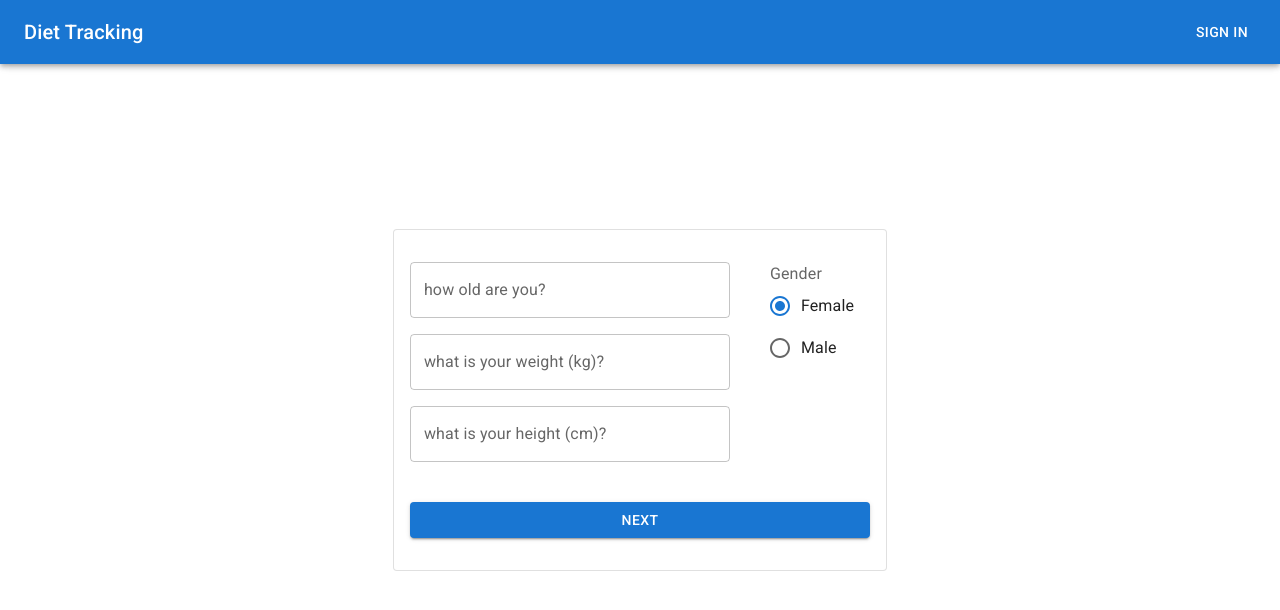
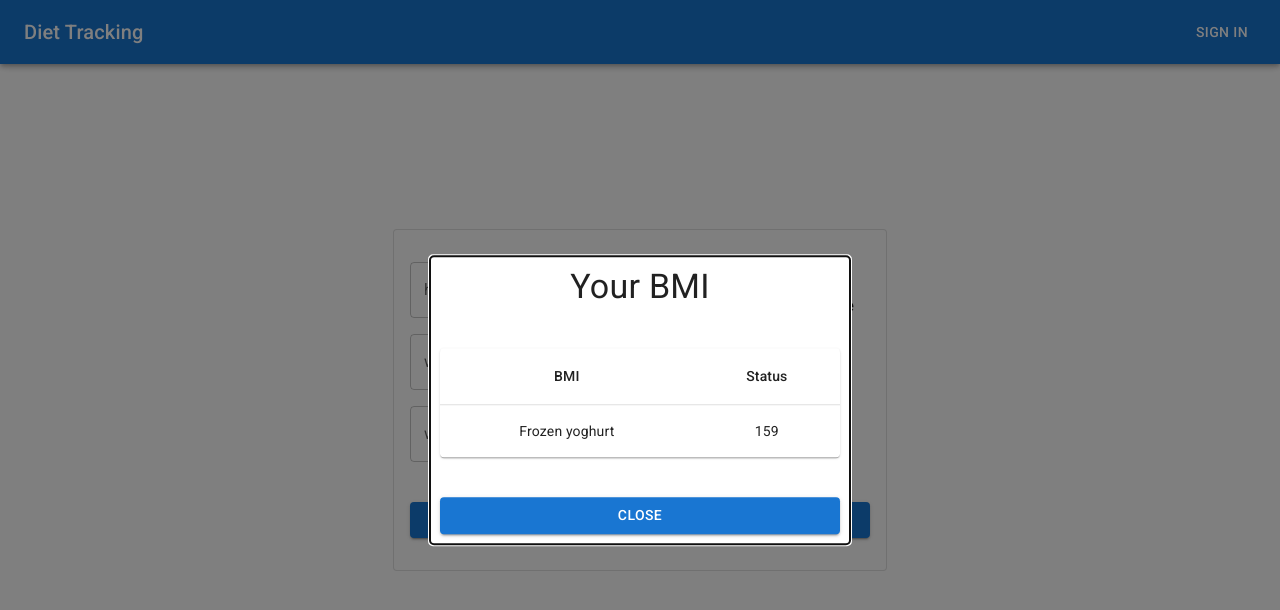
Before and after one commit to joheee/DietTrackingFrontend, a React (Vite) app: page /bmi in a window 1280 px wide. Shown: the top 610 px of the page. Built offline with nearby package versions, Linux system fonts and the light colour scheme.

Commit message:
finishing bmi ui

```diff
--- a/src/page/bmi/BmiPage.tsx
+++ b/src/page/bmi/BmiPage.tsx
@@ -1,5 +1,21 @@
+import { useState } from "react";
 import BmiPresenter from "./BmiPresenter";
+import { BmiPagePresenterElement } from "../../config/Interfaces";
 
 export default function BmiPage() {
-    return <BmiPresenter/>
+  // STATE
+  const [bmiModal, setBmiModal] = useState<Boolean>(false);
+
+  // FUNCTION
+  function handleBmiModal() {
+    setBmiModal(!bmiModal);
+  }
+
+  // PROP
+  const prop: BmiPagePresenterElement = {
+    handleBmiModal: handleBmiModal,
+    bmiModal
+  };
+
+  return <BmiPresenter prop={prop}/>;
 }
--- a/src/page/bmi/BmiPresenter.tsx
+++ b/src/page/bmi/BmiPresenter.tsx
@@ -11,8 +11,10 @@ import {
   TextField,
 } from "@mui/material";
 import NavigationComponent from "../../components/navigation/NavigationComponent";
+import BmiModal from "./modals/BmiModal";
+import { BmiPagePresenterInterface } from "../../config/Interfaces";
 
-export default function BmiPresenter() {
+export default function BmiPresenter({ prop }: BmiPagePresenterInterface) {
   return (
     <Grid
       container
@@ -21,6 +23,7 @@ export default function BmiPresenter() {
       justifyContent="center"
       sx={{ minHeight: "100vh", minWidth: "100vw" }}
     >
+      {prop.bmiModal ? null : <BmiModal prop={prop} />}
       <NavigationComponent />
       <Card variant="outlined">
         <Stack spacing={5} paddingY={4} paddingX={2}>
--- /dev/null
+++ b/src/page/bmi/modals/BmiModal.tsx
@@ -0,0 +1,79 @@
+import Button from "@mui/material/Button";
+import Typography from "@mui/material/Typography";
+import Modal from "@mui/material/Modal";
+import {
+  Card,
+  Paper,
+  Stack,
+  Table,
+  TableBody,
+  TableCell,
+  TableContainer,
+  TableHead,
+  TableRow,
+} from "@mui/material";
+import { BmiPagePresenterInterface } from "../../../config/Interfaces";
+
+const style = {
+  position: "absolute" as "absolute",
+  top: "50%",
+  left: "50%",
+  transform: "translate(-50%, -50%)",
+  padding: 10,
+};
+
+function createData(name: string, calories: number) {
+  return { name, calories };
+}
+
+const rows = [createData("Frozen yoghurt", 159)];
+
+export default function BasicModal({prop}:BmiPagePresenterInterface) {
+
+  return (
+    <div>
+      <Modal
+        open={true}
+        onClose={prop.handleBmiModal}
+        aria-labelledby="modal-modal-title"
+        aria-describedby="modal-modal-description"
+      >
+        <Card variant="outlined" style={style}>
+          <Stack spacing={5}>
+            <Typography textAlign="center" variant="h4" component="h2">
+              Your BMI
+            </Typography>
+
+            <TableContainer component={Paper}>
+              <Table sx={{ minWidth: 400 }} aria-label="simple table">
+                <TableHead>
+                  <TableRow>
+                    <TableCell align="center">BMI</TableCell>
+                    <TableCell align="center">Status</TableCell>
+                  </TableRow>
+                </TableHead>
+                <TableBody>
+                  {rows.map((row) => (
+                    <TableRow
+                      key={row.name}
+                      sx={{ "&:last-child td, &:last-child th": { border: 0 } }}
+                    >
+                      <TableCell align="center" component="th" scope="row">
+                        {row.name}
+                      </TableCell>
+                      <TableCell align="center">{row.calories}</TableCell>
+                    </TableRow>
+                  ))}
+                </TableBody>
+              </Table>
+            </TableContainer>
+
+            <Button onClick={prop.handleBmiModal} variant="contained" sx={{ minWidth: "100%" }}>
+              close
+            </Button>
+          </Stack>
+        </Card>
+      </Modal>
+    </div>
+  );
+}
--- a/src/page/landing/LandingPage.tsx
+++ b/src/page/landing/LandingPage.tsx
@@ -11,7 +11,6 @@ export default function LandingPage() {
     navigate("/bmi");
   }
 
-  // PROP
   const prop: LandingPagePresenterElement = {
     handleBmi: handleBmi,
   };
```
Also changed, not shown: src/config/Interfaces.ts (+8 -0 lines).
